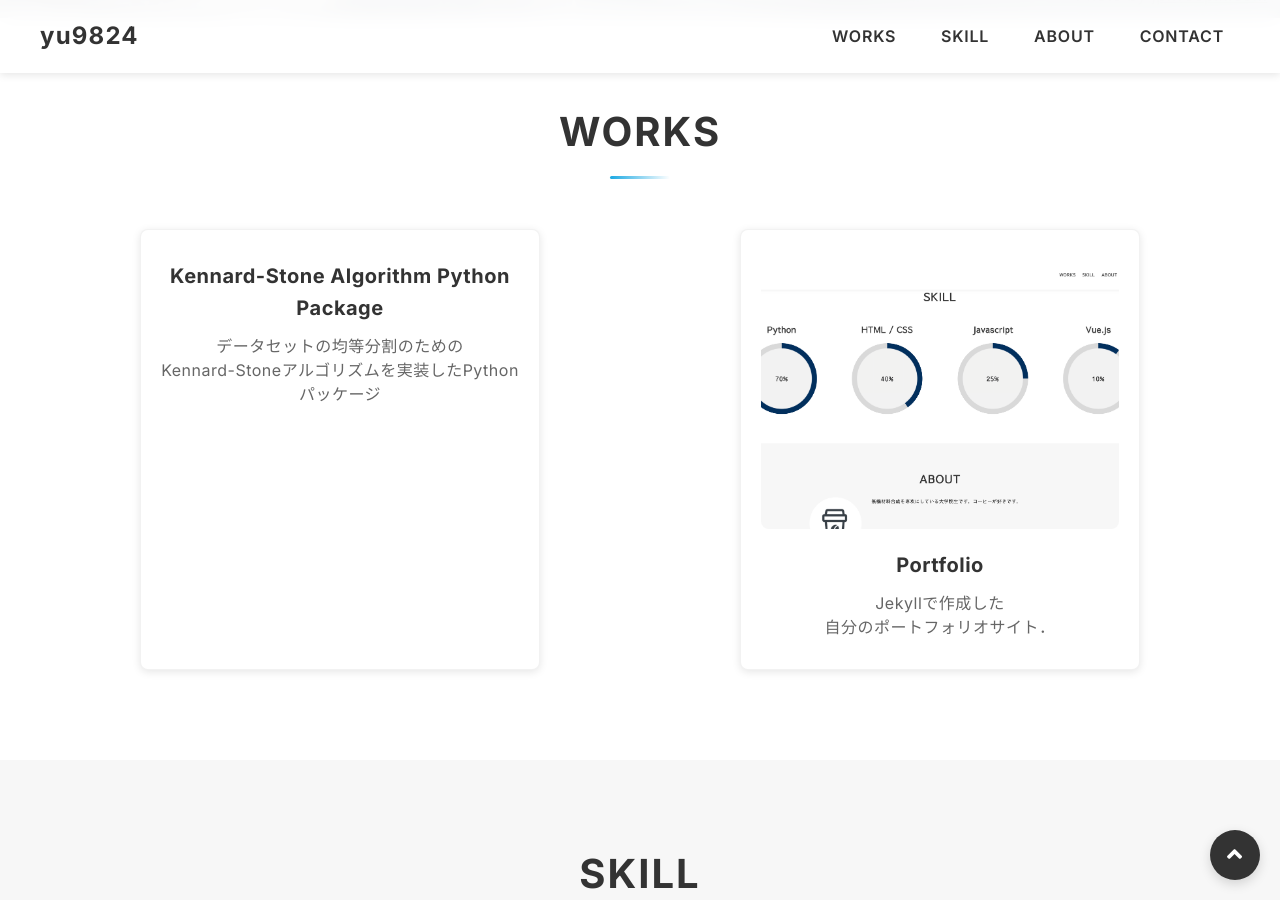
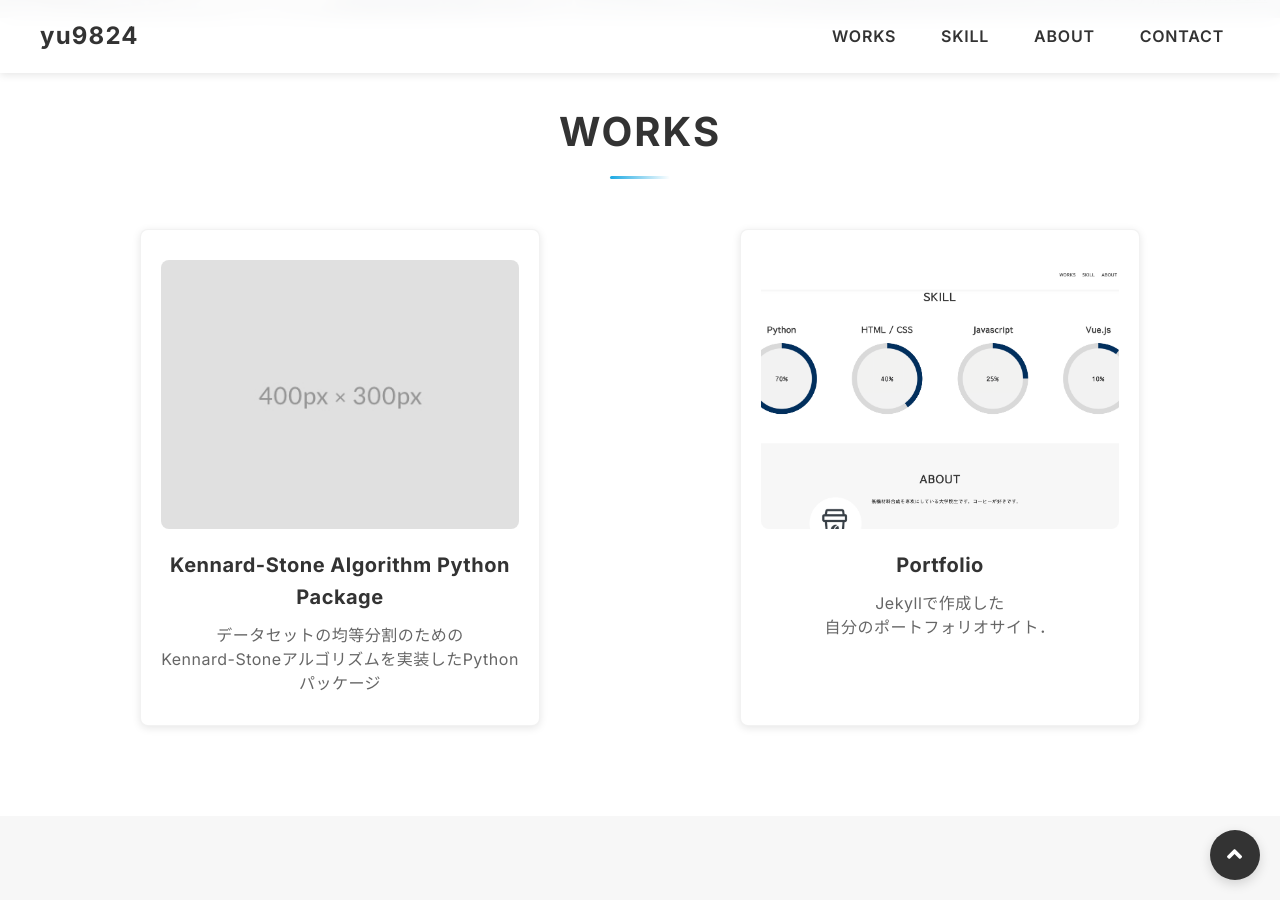
Before and after one commit to yu9824/portfolio, a Jekyll site: the page built from index.html, in a window 1280 px wide and 900 px high, scrolled down 955 px. Built offline with Jekyll 4.4.1, drawn with Linux system fonts in a browser that asks for light colours; nearby versions of some CDN libraries.

Commit message:
fix: Update thumbnail

```diff
--- a/_includes/works.html
+++ b/_includes/works.html
@@ -6,6 +6,10 @@
         <div class="works-img">
             <img src="{{ page.image | relative_url }}" alt="{{ page.title }}" loading="lazy" />
         </div>
+        {% else %}
+        <div class="works-img">
+            <img src="{{ '/img/works-dummy-thumb.jpg' | relative_url }}" alt="{{ page.title }}" loading="lazy" />
+        </div>
         {% endif %}
         <p class="works-name"> {{ page.title }} </p>
         <p class="works-description"> {{ page.description }} </p>
```
